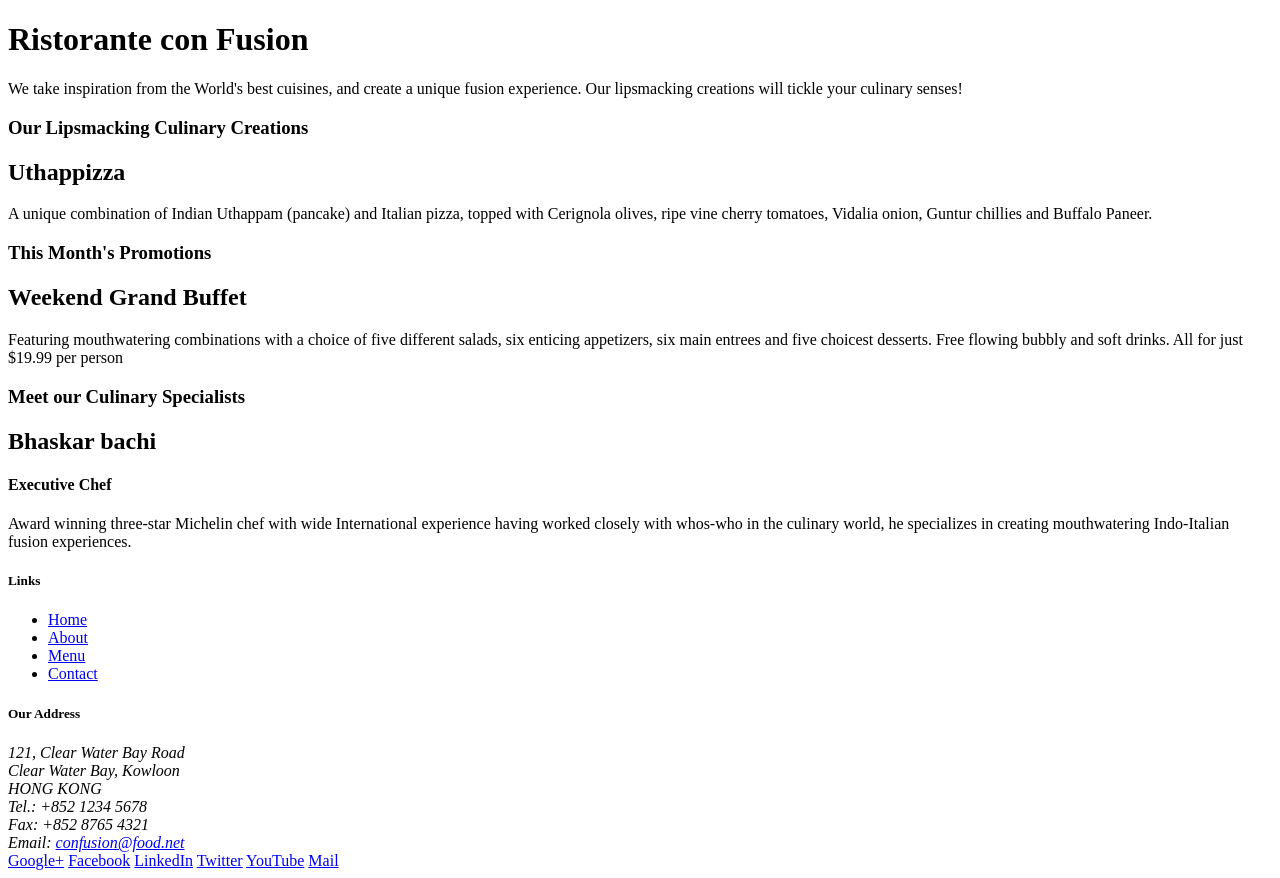
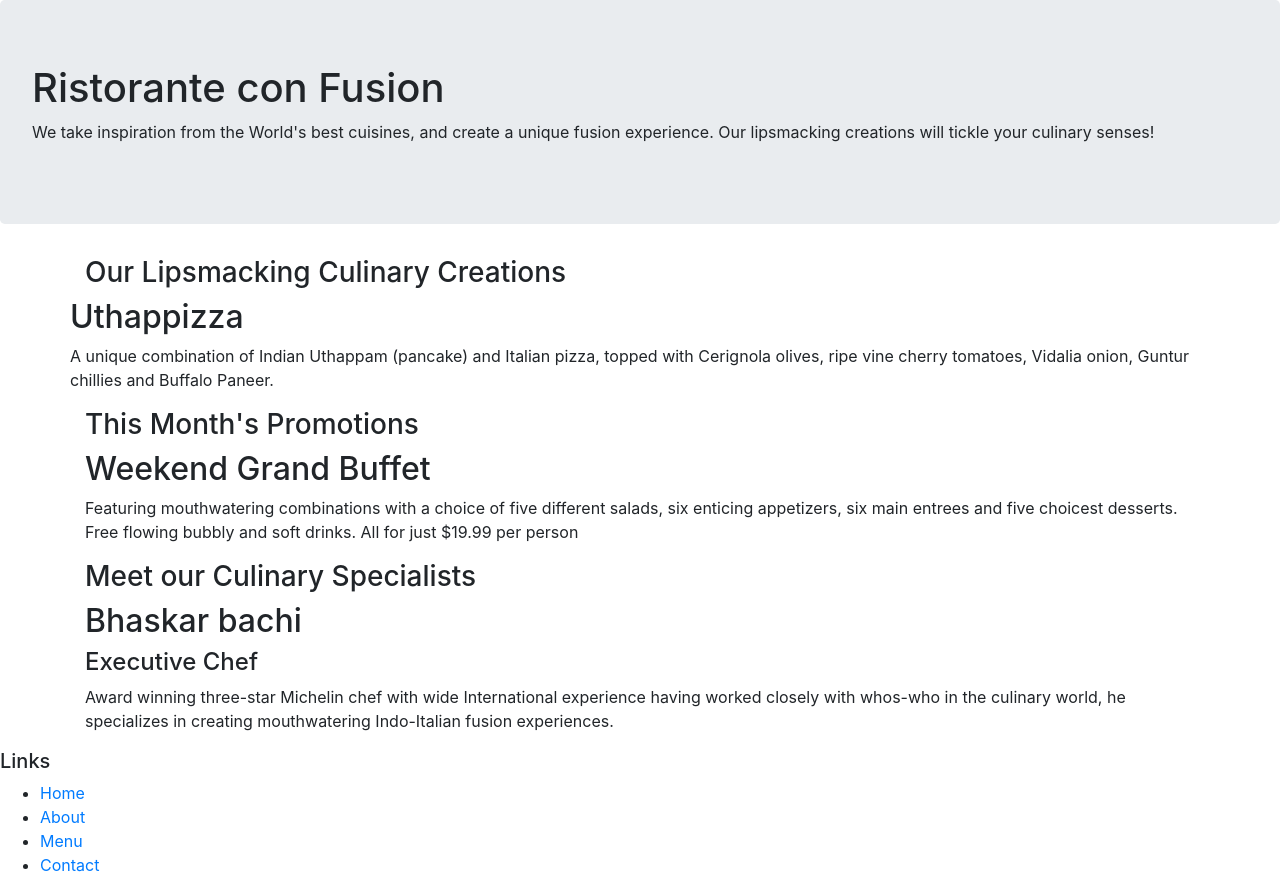
Before and after one commit to Bachi007/anudip, a website: page index.html in a window 1280 px wide. Shown: the top 878 px of the page. Drawn offline with nearby package versions, Linux system fonts and the light colour scheme.

Commit message:
first class

```diff
--- a/index.html
+++ b/index.html
@@ -3,11 +3,12 @@
 
 <head>
     <title>Ristorante Con Fusion</title>
+    <link rel="stylesheet" href="/node_modules/bootstrap/dist/css/bootstrap.min.css">
 </head>
 
 <body>
 
-    <header>
+    <header class="jumbotron">
         <div>
             <div>
                 <div>
@@ -20,9 +21,9 @@
         </div>
     </header>
 
-    <div>
-        <div>
-            <div>
+    <div class="container">
+        <div class="row">
+            <div class="col-12 col-sm-6">
                 <h3>Our Lipsmacking Culinary Creations</h3>
             </div>
             <div>
```
Also changed, not shown: package.json (+14 -3 lines), 3 other files.
